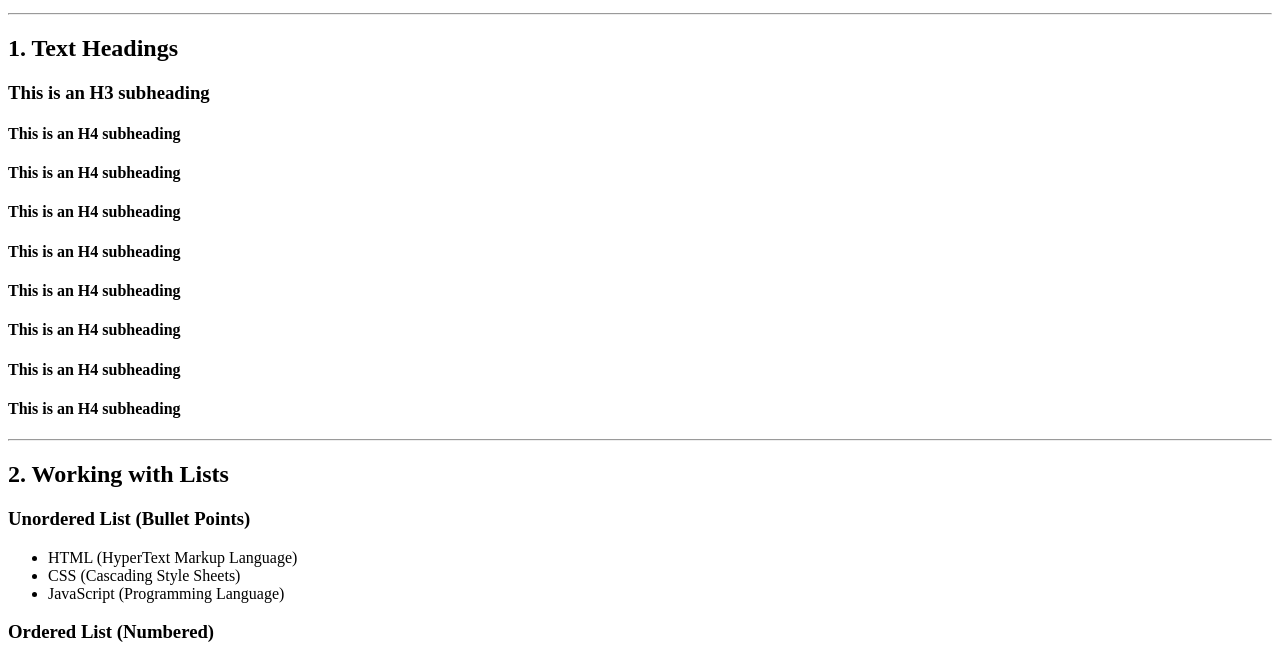
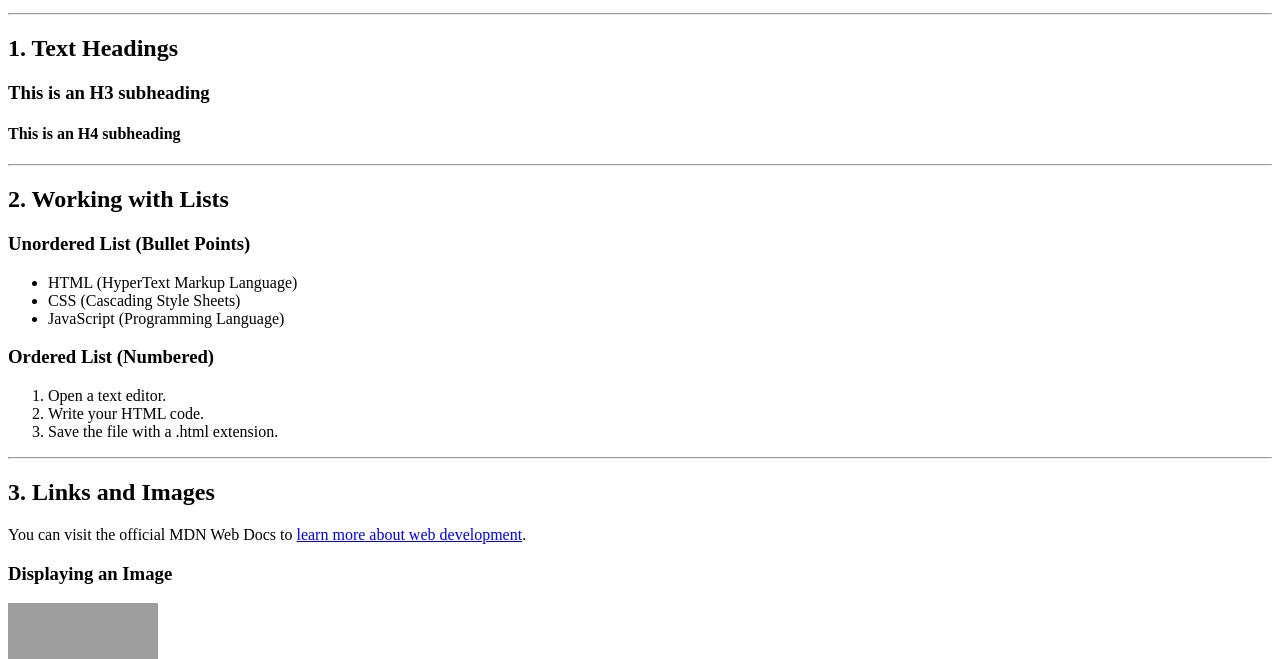
Before and after one commit to zakeershabbir6-oss/github-practice, a plain HTML site: page practice file.html in a window 1280 px wide. Shown: the part 101-760 px from the top of the page. Drawn offline with Linux system fonts and the light colour scheme; grey boxes are pictures that could not be loaded.

Commit message:
Revert "git revert concept done"
This reverts commit 5906cd797d8f451b75b823d9ace9da5dcd1b80a5.

```diff
--- a/practice file.html
+++ b/practice file.html
@@ -17,14 +17,6 @@
     <h2>1. Text Headings</h2>
     <h3>This is an H3 subheading</h3>
     <h4>This is an H4 subheading</h4>
-<h4>This is an H4 subheading</h4>
-<h4>This is an H4 subheading</h4>
-<h4>This is an H4 subheading</h4>
-<h4>This is an H4 subheading</h4>
-<h4>This is an H4 subheading</h4>
-<h4>This is an H4 subheading</h4>
-<h4>This is an H4 subheading</h4>
-
 
     <hr>
 
```
